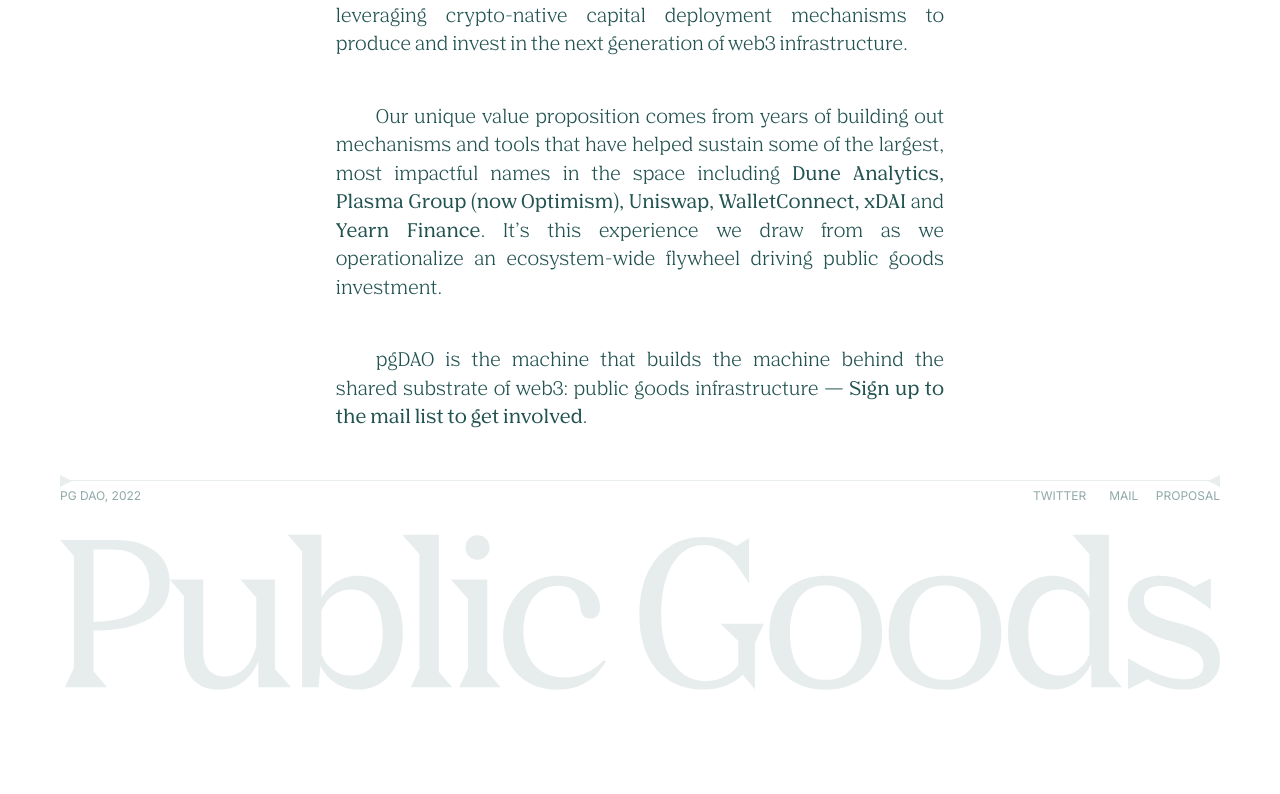
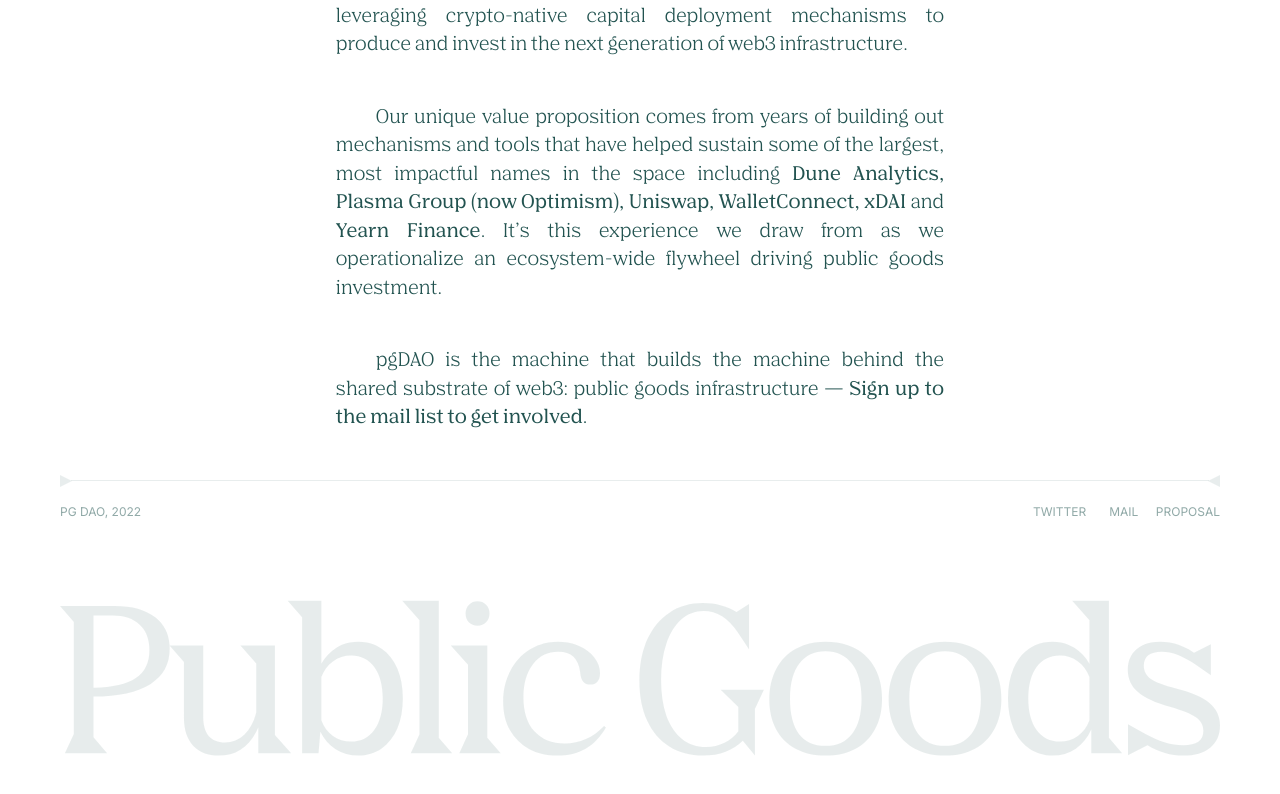
Before and after one commit to windranger-io/public-goods, a Next.js app: page / in a window 1280 px wide. Shown: the part 1643-2437 px from the top of the page. Before the commit the page ends 2363 px from the top, so only its background shows below. Built offline with nearby package versions, Linux system fonts and the light colour scheme.

Commit message:
feat: footer

```diff
--- a/src/components/Footer.tsx
+++ b/src/components/Footer.tsx
@@ -9,6 +9,7 @@
       <Box
         display={'flex'}
         justifyContent={{ base: 'center', md: 'space-between' }}
+        mt="16px"
       >
         <Box display={{ base: 'none', md: 'block' }}>
           <Text variant="inter" fontSize={'12px'} color="rgba(34, 83, 80, 0.5)">
@@ -21,7 +22,7 @@
           <Link variant="as-footer">Proposal</Link>
         </Grid>
       </Box>
-      <Box>
+      <Box mb={{ base: '40px', md: '100px' }} mt={{ base: '20px', md: '50px' }}>
         <Image
           alt="Public Goods Logo"
           src="/images/public-goods.svg"
```
